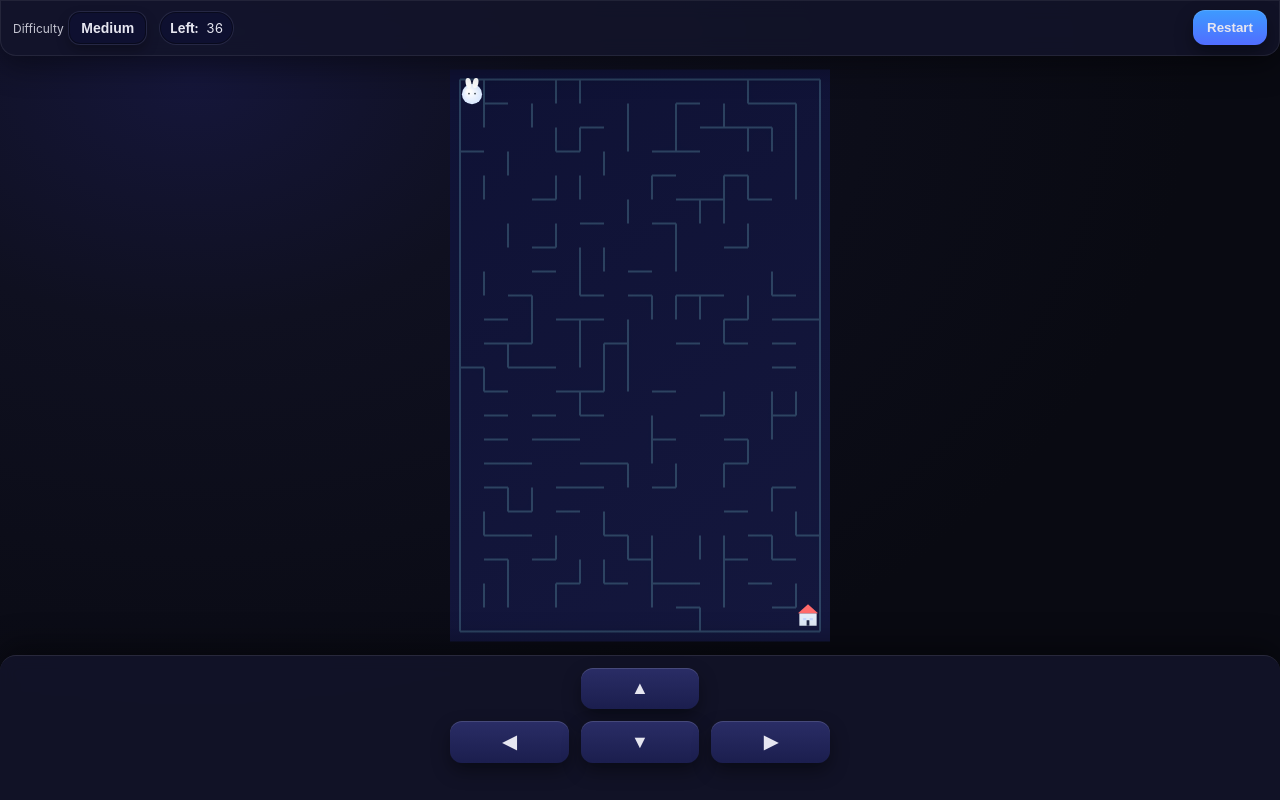
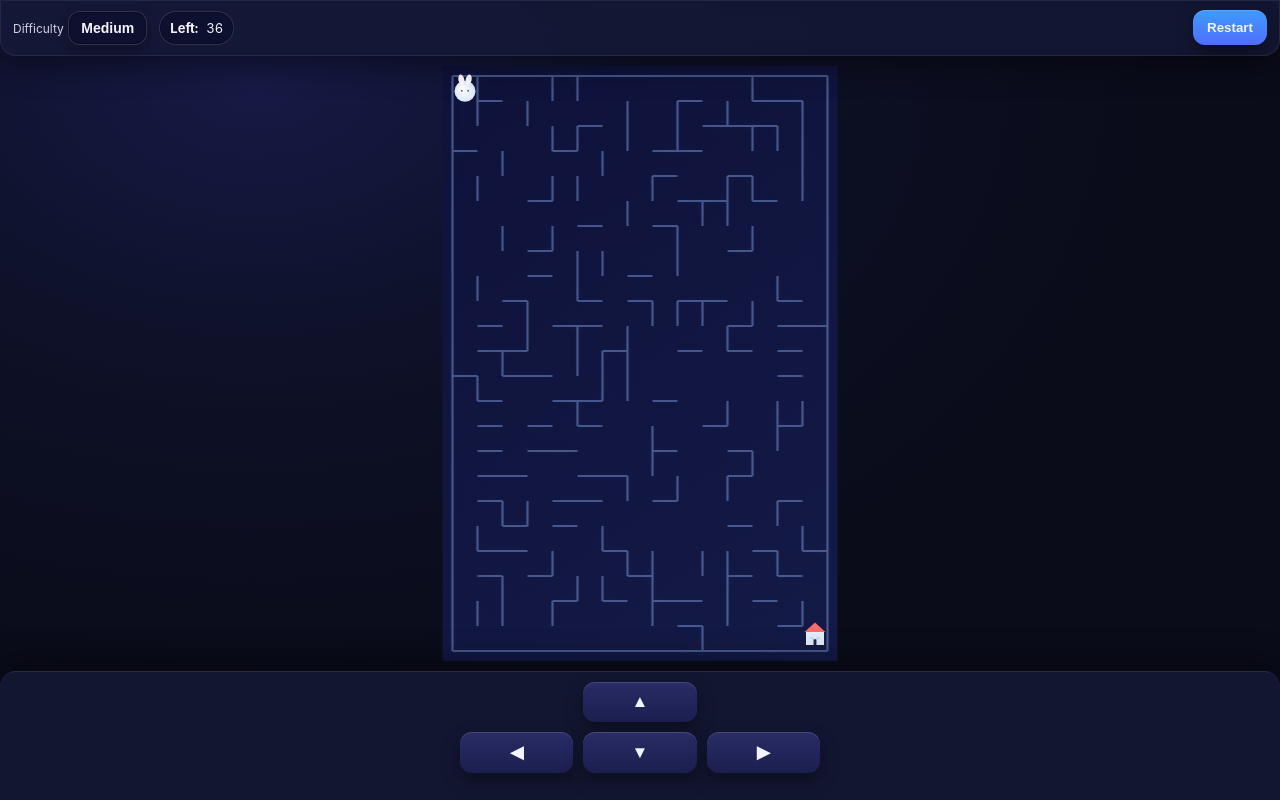
Before and after one commit to alirezasalem/maze, a plain HTML site: page index.html in a window 1280 px wide. Drawn offline with Linux system fonts and the light colour scheme.

Commit message:
Update index.html

```diff
--- a/index.html
+++ b/index.html
@@ -3,44 +3,53 @@
 <head>
   <meta charset="utf-8" />
   <meta name="viewport" content="width=device-width, initial-scale=1, viewport-fit=cover" />
-  <meta name="theme-color" content="#0f1020" />
+  <meta name="theme-color" content="#0e1128" />
   <title>Neon Labyrinth — Minimal</title>
   <style>
     :root{
-      --bg1:#0f1020; --bg2:#090a12; --panel:#13142a; --text:#e6e6f0;
-      --accent:#6cf7ff; --accent2:#b46cff; --accent3:#4dff88;
-      --wall:#1f2140; --glow:#86f9ff88; --safe-bottom: env(safe-area-inset-bottom);
+      /* Higher-contrast, accessible palette */
+      --bg1:#0e1128; --bg2:#0a0c1a; --panel:#151936; --text:#f1f5ff;
+      --wall:#96b7ff66;            /* brighter walls */
+      --trail-outer:#0b0f2f;       /* dark outline for contrast */
+      --trail-inner:#ffd54a;       /* bright amber trail */
+      --optimal:#ff9f1c;           /* vivid orange optimal path */
+      --safe-bottom: env(safe-area-inset-bottom);
     }
     html,body{height:100%}
-    body{margin:0; font-family:Inter,system-ui,Segoe UI,Roboto,Helvetica,Arial,sans-serif; color:var(--text); background: radial-gradient(1000px 700px at 15% 10%, #15163a 0%, var(--bg1) 35%, var(--bg2) 100%); overflow:hidden; touch-action:none}
+    body{margin:0; font-family:Inter,system-ui,Segoe UI,Roboto,Helvetica,Arial,sans-serif; color:var(--text); background: radial-gradient(900px 600px at 20% 10%, #161a46 0%, var(--bg1) 45%, var(--bg2) 100%); overflow:hidden; touch-action:none}
 
     .wrap{position:relative; width:100vw; height:100vh; display:grid; grid-template-rows:auto 1fr auto}
 
     /* Stage */
     .stage{position:relative}
-    canvas{position:absolute; inset:0; width:100%; height:100%; display:block}
+    .stage canvas{position:absolute; inset:0; width:100%; height:100%; display:block; transition:filter .25s ease}
+    /* Blur the gameplay when modal is open */
+    body.modal-open .stage canvas{ filter: blur(2.2px) brightness(.9) }
 
     /* HUD (kept only Difficulty, Left, Restart) */
-    .hud{position:relative; z-index:5; display:flex; gap:12px; align-items:center; padding:10px 12px; background: color-mix(in srgb, var(--panel) 86%, transparent); backdrop-filter: blur(10px); border-radius:0 0 16px 16px; box-shadow:0 10px 30px #0006, inset 0 1px 0 #fff1; border-bottom:1px solid #ffffff14; border-left:1px solid #ffffff14; border-right:1px solid #ffffff14}
+    .hud{position:relative; z-index:5; display:flex; gap:12px; align-items:center; padding:10px 12px; background: color-mix(in srgb, var(--panel) 88%, transparent); backdrop-filter: blur(10px); border-radius:0 0 16px 16px; box-shadow:0 10px 30px #0006, inset 0 1px 0 #fff1; border-bottom:1px solid #ffffff14; border-left:1px solid #ffffff14; border-right:1px solid #ffffff14}
     .spacer{flex:1}
     label{font-size:12px; opacity:.85}
     select,button{appearance:none; border:none; outline:none; color:var(--text); font-weight:600}
-    select{background:#0e1030; border:1px solid #ffffff18; border-radius:12px; padding:8px 12px; cursor:pointer; box-shadow: inset 0 0 0 1px #0006, 0 6px 12px #0004; font-size:14px}
+    select{background:#0e1030; border:1px solid #ffffff26; border-radius:12px; padding:8px 12px; cursor:pointer; box-shadow: inset 0 0 0 1px #0006, 0 6px 12px #0004; font-size:14px}
     button{border-radius:12px; padding:10px 14px; cursor:pointer; background: linear-gradient(180deg, #3d9bff, #516dff); box-shadow: 0 8px 18px #0006, inset 0 1px 0 #ffffff22}
-    .pill{padding:8px 10px; border-radius:999px; font-variant-numeric:tabular-nums; background:#0e1030; border:1px solid #ffffff18; box-shadow: inset 0 0 0 1px #0006; display:flex; align-items:center; gap:8px; font-size:13px}
+    .pill{padding:8px 10px; border-radius:999px; font-variant-numeric:tabular-nums; background:#0e1030; border:1px solid #ffffff24; box-shadow: inset 0 0 0 1px #0006; display:flex; align-items:center; gap:8px; font-size:13px}
 
     /* Bottom on‑screen arrows (single mode) */
-    .controls{position:relative; z-index:5; padding:12px 12px calc(12px + var(--safe-bottom)); display:flex; align-items:center; justify-content:center; background: color-mix(in srgb, var(--panel) 86%, transparent); backdrop-filter: blur(8px); border-radius:16px 16px 0 0; border-top:1px solid #ffffff18; box-shadow:0 -10px 30px #0006}
-    .pad{ position:relative; width:min(60vw,380px); height:min(18vh,120px); display:grid; grid-template-columns:repeat(3,1fr); grid-template-rows:repeat(3,1fr); gap: clamp(6px,2vw,12px)}
-    .pad button{ border-radius:12px; font-size: clamp(14px,3.6vw,18px); width:100%; height:100%; background: linear-gradient(180deg, #2a2d66, #1b1e4e); box-shadow:0 8px 18px #0006, inset 0 1px 0 #ffffff22 }
+    .controls{position:relative; z-index:5; padding:10px 12px calc(10px + var(--safe-bottom)); display:flex; align-items:center; justify-content:center; background: color-mix(in srgb, var(--panel) 86%, transparent); backdrop-filter: blur(8px); border-radius:16px 16px 0 0; border-top:1px solid #ffffff18; box-shadow:0 -10px 30px #0006}
+    .pad{ position:relative; width:min(54vw,360px); height:min(16vh,108px); display:grid; grid-template-columns:repeat(3,1fr); grid-template-rows:repeat(3,1fr); gap: clamp(6px,2vw,10px)}
+    .pad button{ border-radius:12px; font-size: clamp(13px,3.2vw,17px); width:100%; height:100%; background: linear-gradient(180deg, #2a2d66, #1b1e4e); box-shadow:0 8px 18px #0006, inset 0 1px 0 #ffffff22 }
     .pad .sp{ visibility:hidden }
 
-    /* End banner */
-    .end{ position:absolute; inset:0; display:none; align-items:center; justify-content:center; z-index:6; }
-    .end.show{ display:flex }
-    .card{ background:#14163aee; border:1px solid #ffffff18; border-radius:16px; padding:16px; width:min(92vw, 520px); text-align:center; box-shadow:0 20px 50px #0009; }
+    /* End banner with animated entrance */
+    .end{ position:absolute; inset:0; display:none; align-items:center; justify-content:center; z-index:6; background: rgba(8,10,24,.35); backdrop-filter: blur(3px); opacity:0 }
+    .end.show{ display:flex; animation: fadeBg .25s ease forwards }
+    @keyframes fadeBg{ from{ opacity:0 } to{ opacity:1 } }
+    .card{ background:#14163aec; border:1px solid #ffffff22; border-radius:18px; padding:18px; width:min(92vw, 520px); text-align:center; box-shadow:0 20px 50px #000a; transform: translateY(10px) scale(.98); opacity:0 }
+    .end.show .card{ animation: popIn .28s cubic-bezier(.2,.9,.2,1.05) .1s forwards }
+    @keyframes popIn{ to { transform:none; opacity:1 } }
     .card h2{ margin:0 0 6px; font-size:clamp(18px,4.8vw,28px); letter-spacing:.02em }
-    .card p{ opacity:.9; margin:.25rem 0 .75rem; font-size:clamp(14px,3.6vw,16px) }
+    .card p{ opacity:.95; margin:.25rem 0 .75rem; font-size:clamp(14px,3.6vw,16px) }
     .card .row{ display:flex; gap:10px; justify-content:center; flex-wrap:wrap }
     .card button{ background: linear-gradient(180deg, #3d9bff, #516dff); }
     .card .ghost{ background: #0e1030 }
@@ -98,31 +107,26 @@
   const lerp=(a,b,t)=>a+(b-a)*t; const ease=t=>1-Math.pow(1-t,3);
   const pick = arr => arr[Math.floor(Math.random()*arr.length)];
 
-  // ---------- Vector pet & den (simple, consistent) ----------
+  // ---------- WebAudio (tiny synth SFX) ----------
+  let audioCtx = null;
+  const initAudio = () => { if(!audioCtx){ const C = window.AudioContext||window.webkitAudioContext; if(C) audioCtx = new C(); } };
+  const beep = (freq=520, dur=0.06, type='sine', gain=0.06, when=0) => { if(!audioCtx) return; const t=audioCtx.currentTime+when; const o=audioCtx.createOscillator(); const g=audioCtx.createGain(); o.type=type; o.frequency.value=freq; g.gain.setValueAtTime(gain,t); g.gain.exponentialRampToValueAtTime(0.0001, t+dur); o.connect(g).connect(audioCtx.destination); o.start(t); o.stop(t+dur); };
+  const playMove = ()=>{ beep(560,0.05,'sine',0.05); };
+  const playWin = ()=>{ if(!audioCtx) return; // quick triad
+    beep(660,0.18,'triangle',0.06,0);
+    beep(880,0.18,'triangle',0.05,0.08);
+    beep(990,0.20,'triangle',0.05,0.16);
+  };
+
+  // Hook audio init to first user action
+  window.addEventListener('keydown', initAudio, {once:true});
+  document.addEventListener('pointerdown', initAudio, {once:true});
+
+  // ---------- Vector pet & den ----------
   function drawHead(ctx, x, y, r, a='#ffffff', b='#d8e7ff'){ const g=ctx.createRadialGradient(x-r*0.3,y-r*0.3,r*0.2,x,y,r); g.addColorStop(0,a); g.addColorStop(1,b); ctx.fillStyle=g; ctx.beginPath(); ctx.arc(x,y,r,0,Math.PI*2); ctx.fill(); }
   function drawBunny(ctx,x,y,s){ const r=s*0.42; drawHead(ctx,x,y,r); ctx.fillStyle='#ffffff'; ctx.beginPath(); ctx.ellipse(x-r*0.35,y-r*1.1,r*0.28,r*0.5,-0.2,0,Math.PI*2); ctx.fill(); ctx.beginPath(); ctx.ellipse(x+r*0.35,y-r*1.1,r*0.28,r*0.5, 0.2,0,Math.PI*2); ctx.fill(); ctx.fillStyle='#263238'; ctx.beginPath(); ctx.arc(x-r*0.3,y-r*0.05,r*0.08,0,Math.PI*2); ctx.arc(x+r*0.3,y-r*0.05,r*0.08,0,Math.PI*2); ctx.fill(); }
-  function drawHole(ctx,x,y,s){ // draw a cozy house instead of a hole
-    ctx.save();
-    const w = s*0.72, h = s*0.52;
-    // body
-    ctx.fillStyle = '#e3edf9';
-    ctx.fillRect(x - w/2, y - h/2, w, h);
-    // roof
-    ctx.fillStyle = '#ff6a6a';
-    ctx.beginPath();
-    ctx.moveTo(x - w*0.58, y - h/2);
-    ctx.lineTo(x,           y - h/2 - s*0.38);
-    ctx.lineTo(x + w*0.58, y - h/2);
-    ctx.closePath();
-    ctx.fill();
-    // door
-    ctx.fillStyle = '#1f2545';
-    ctx.fillRect(x - w*0.08, y - h/2 + h*0.56, w*0.16, h*0.44);
-    // windows
-    ctx.fillStyle = '#c7d9ff';
-    ctx.fillRect(x - w*0.28, y - h*0.12, w*0.18, h*0.18);
-    ctx.fillRect(x + w*0.10, y - h*0.12, w*0.18, h*0.18);
-    ctx.restore();
+  function drawHouse(ctx,x,y,s){
+    ctx.save(); const w=s*0.72, h=s*0.52; ctx.fillStyle='#e3edf9'; ctx.fillRect(x-w/2, y-h/2, w, h); ctx.fillStyle='#ff6a6a'; ctx.beginPath(); ctx.moveTo(x-w*0.58, y-h/2); ctx.lineTo(x, y-h/2 - s*0.38); ctx.lineTo(x+w*0.58, y-h/2); ctx.closePath(); ctx.fill(); ctx.fillStyle='#1f2545'; ctx.fillRect(x-w*0.08, y-h/2 + h*0.56, w*0.16, h*0.44); ctx.fillStyle='#c7d9ff'; ctx.fillRect(x-w*0.28, y-h*0.12, w*0.18, h*0.18); ctx.fillRect(x+w*0.10, y-h*0.12, w*0.18, h*0.18); ctx.restore();
   }
 
   // ---------- Maze ----------
@@ -149,15 +153,22 @@
   function fitCell(){ if(!state.maze) return; const W=stage.clientWidth-pad*2; const H=stage.clientHeight-pad*2; cellSize=Math.max(10, Math.floor(Math.min(W/state.maze.cols, H/state.maze.rows))); }
   function origin(){ const {cols,rows}=state.maze; return {ox:(stage.clientWidth-cols*cellSize)/2, oy:(stage.clientHeight-rows*cellSize)/2}; }
 
+  // ---------- Particles (stars & sparkles) ----------
+  const stars=[]; // {x,y,vx,vy,g,life,t,size}
+  function celebrate(x,y){ const n=180; for(let i=0;i<n;i++){ const ang=Math.random()*Math.PI*2; const sp=2+Math.random()*5; const sz=1+Math.random()*2.4; stars.push({x,y, vx:Math.cos(ang)*sp, vy:Math.sin(ang)*sp-1.0, g:0.03+Math.random()*0.05, life:700+Math.random()*900, t:0, size:sz}); } }
+  function drawStars(dt){ fctx.globalCompositeOperation='lighter'; for(let i=stars.length-1;i>=0;i--){ const p=stars[i]; p.t+=dt; p.x+=p.vx; p.y+=p.vy; p.vy+=p.g; if(p.t>p.life){ stars.splice(i,1); continue; } const a=1-(p.t/p.life); fctx.fillStyle=`hsla(${(p.t*0.18)%360}, 90%, 65%, ${a})`; fctx.beginPath(); fctx.arc(p.x,p.y,p.size,0,Math.PI*2); fctx.fill(); } fctx.globalCompositeOperation='source-over'; }
+
   // ---------- Render ----------
-  function drawStatic(){ if(!state.maze) return; mctx.clearRect(0,0,mazeCv.width,mazeCv.height); const {cols,rows}=state.maze; const {ox,oy}=origin(); const g=mctx.createLinearGradient(ox,oy,ox+cols*cellSize,oy+rows*cellSize); g.addColorStop(0,'#0f1235'); g.addColorStop(1,'#14173d'); mctx.fillStyle=g; mctx.fillRect(ox-10,oy-10,cols*cellSize+20,rows*cellSize+20); mctx.lineWidth=2; mctx.strokeStyle='#9bf9ff33'; mctx.shadowColor='#86f9ff22'; mctx.shadowBlur=10; mctx.beginPath(); for(let y=0;y<rows;y++){for(let x=0;x<cols;x++){const c=state.maze.cell(x,y); const X=ox+x*cellSize, Y=oy+y*cellSize; if(c.walls[0]){mctx.moveTo(X,Y); mctx.lineTo(X+cellSize,Y);} if(c.walls[1]){mctx.moveTo(X+cellSize,Y); mctx.lineTo(X+cellSize,Y+cellSize);} if(c.walls[2]){mctx.moveTo(X,Y+cellSize); mctx.lineTo(X+cellSize,Y+cellSize);} if(c.walls[3]){mctx.moveTo(X,Y); mctx.lineTo(X,Y+cellSize);} }} mctx.stroke(); mctx.shadowBlur=0; const sx=ox+cellSize*0.5, sy=oy+cellSize*0.5; const gx=ox+(cols-0.5)*cellSize, gy=oy+(rows-0.5)*cellSize; mctx.fillStyle='#6cf7ff33'; mctx.beginPath(); mctx.arc(sx,sy,cellSize*0.33,0,Math.PI*2); mctx.fill(); drawHole(mctx,gx,gy,cellSize); if(state.showOptimal) drawOptimal(); }
+  function drawStatic(){ if(!state.maze) return; mctx.clearRect(0,0,mazeCv.width,mazeCv.height); const {cols,rows}=state.maze; const {ox,oy}=origin(); const g=mctx.createLinearGradient(ox,oy,ox+cols*cellSize,oy+rows*cellSize); g.addColorStop(0,'#0f123a'); g.addColorStop(1,'#141a46'); mctx.fillStyle=g; mctx.fillRect(ox-10,oy-10,cols*cellSize+20,rows*cellSize+20); mctx.lineWidth=2.2; mctx.strokeStyle=getComputedStyle(document.documentElement).getPropertyValue('--wall'); mctx.shadowColor='#86f9ff22'; mctx.shadowBlur=10; mctx.beginPath(); for(let y=0;y<rows;y++){for(let x=0;x<cols;x++){const c=state.maze.cell(x,y); const X=ox+x*cellSize, Y=oy+y*cellSize; if(c.walls[0]){mctx.moveTo(X,Y); mctx.lineTo(X+cellSize,Y);} if(c.walls[1]){mctx.moveTo(X+cellSize,Y); mctx.lineTo(X+cellSize,Y+cellSize);} if(c.walls[2]){mctx.moveTo(X,Y+cellSize); mctx.lineTo(X+cellSize,Y+cellSize);} if(c.walls[3]){mctx.moveTo(X,Y); mctx.lineTo(X,Y+cellSize);} }} mctx.stroke(); mctx.shadowBlur=0; const sx=ox+cellSize*0.5, sy=oy+cellSize*0.5; const gx=ox+(cols-0.5)*cellSize, gy=oy+(rows-0.5)*cellSize; mctx.fillStyle='#ffffff22'; mctx.beginPath(); mctx.arc(sx,sy,cellSize*0.33,0,Math.PI*2); mctx.fill(); drawHouse(mctx,gx,gy,cellSize); if(state.showOptimal) drawOptimal(); }
 
-  function drawTrail(){ const {ox,oy}=origin(); const pts=state.path.map(p=>({x:ox+p.x*cellSize+cellSize*0.5,y:oy+p.y*cellSize+cellSize*0.5})); pts.push({x:ox+state.player.px*cellSize+cellSize*0.5, y:oy+state.player.py*cellSize+cellSize*0.5}); fctx.save(); fctx.clearRect(0,0,fxCv.width,fxCv.height); fctx.lineJoin='round'; fctx.lineCap='round'; fctx.strokeStyle='#6cf7ff33'; fctx.lineWidth=Math.max(2,cellSize*0.28); fctx.beginPath(); pts.forEach((p,i)=> i? fctx.lineTo(p.x,p.y):fctx.moveTo(p.x,p.y)); fctx.stroke(); fctx.strokeStyle='#6cf7ffcc'; fctx.lineWidth=Math.max(2,cellSize*0.16); fctx.beginPath(); pts.forEach((p,i)=> i? fctx.lineTo(p.x,p.y):fctx.moveTo(p.x,p.y)); fctx.stroke(); fctx.restore(); }
+  function drawTrail(){ const {ox,oy}=origin(); const pts=state.path.map(p=>({x:ox+p.x*cellSize+cellSize*0.5,y:oy+p.y*cellSize+cellSize*0.5})); pts.push({x:ox+state.player.px*cellSize+cellSize*0.5, y:oy+state.player.py*cellSize+cellSize*0.5}); fctx.save(); fctx.clearRect(0,0,fxCv.width,fxCv.height); fctx.lineJoin='round'; fctx.lineCap='round'; // outer dark
+    fctx.strokeStyle=getComputedStyle(document.documentElement).getPropertyValue('--trail-outer'); fctx.lineWidth=Math.max(2,cellSize*0.32); fctx.beginPath(); pts.forEach((p,i)=> i? fctx.lineTo(p.x,p.y):fctx.moveTo(p.x,p.y)); fctx.stroke(); // inner bright
+    fctx.strokeStyle=getComputedStyle(document.documentElement).getPropertyValue('--trail-inner'); fctx.lineWidth=Math.max(2,cellSize*0.18); fctx.beginPath(); pts.forEach((p,i)=> i? fctx.lineTo(p.x,p.y):fctx.moveTo(p.x,p.y)); fctx.stroke(); fctx.restore(); }
 
   function drawPlayer(t){ const {ox,oy}=origin(); const cx=ox+state.player.px*cellSize+cellSize*0.5, cy=oy+state.player.py*cellSize+cellSize*0.5; const bob=Math.sin(t/240)*Math.min(6,cellSize*0.12); drawTrail(); // shadow
-    fctx.save(); fctx.fillStyle='#00000030'; fctx.beginPath(); fctx.ellipse(cx, cy+cellSize*0.18, cellSize*0.24, cellSize*0.12, 0, 0, Math.PI*2); fctx.fill(); fctx.restore(); drawBunny(fctx, cx, cy+bob, cellSize); }
+    fctx.save(); fctx.fillStyle='#00000040'; fctx.beginPath(); fctx.ellipse(cx, cy+cellSize*0.18, cellSize*0.24, cellSize*0.12, 0, 0, Math.PI*2); fctx.fill(); fctx.restore(); drawBunny(fctx, cx, cy+bob, cellSize); }
 
-  function drawOptimal(){ const {ox,oy}=origin(); if(!state.optimalPath.length) return; mctx.save(); mctx.lineCap='round'; mctx.lineJoin='round'; mctx.strokeStyle='#ffde5bcc'; mctx.lineWidth=Math.max(2,cellSize*0.18); mctx.beginPath(); state.optimalPath.forEach((p,i)=>{const x=ox+p.x*cellSize+cellSize*0.5, y=oy+p.y*cellSize+cellSize*0.5; i? mctx.lineTo(x,y):mctx.moveTo(x,y);}); mctx.stroke(); mctx.restore(); }
+  function drawOptimal(){ const {ox,oy}=origin(); if(!state.optimalPath.length) return; mctx.save(); mctx.lineCap='round'; mctx.lineJoin='round'; mctx.strokeStyle=getComputedStyle(document.documentElement).getPropertyValue('--optimal'); mctx.lineWidth=Math.max(2,cellSize*0.2); mctx.setLineDash([Math.max(2,cellSize*0.35), Math.max(2,cellSize*0.22)]); mctx.beginPath(); state.optimalPath.forEach((p,i)=>{const x=ox+p.x*cellSize+cellSize*0.5, y=oy+p.y*cellSize+cellSize*0.5; i? mctx.lineTo(x,y):mctx.moveTo(x,y);}); mctx.stroke(); mctx.setLineDash([]); mctx.restore(); }
 
   // ---------- Input (keyboard + buttons) ----------
   const KEYMAP={ArrowUp:[0,-1],ArrowRight:[1,0],ArrowDown:[0,1],ArrowLeft:[-1,0],KeyW:[0,-1],KeyD:[1,0],KeyS:[0,1],KeyA:[-1,0]};
@@ -166,7 +177,7 @@
 
   // ---------- Moves ----------
   function tryMove(dx,dy){ if(state.player.moving) return; const c=state.maze.cell(state.player.gx,state.player.gy); const dir = dx===0&&dy===-1?0:dx===1&&dy===0?1:dx===0&&dy===1?2:3; if(c.walls[dir]) return; moveTo(state.player.gx+dx, state.player.gy+dy); }
-  function moveTo(nx,ny){ state.player.moving=true; state.moves++; updateLeft(); const sx=state.player.gx, sy=state.player.gy; const t0=now(), dur=140; const step=()=>{ const k=Math.min(1,(now()-t0)/dur), e=ease(k); state.player.px=lerp(sx,nx,e); state.player.py=lerp(sy,ny,e); if(k<1) requestAnimationFrame(step); else { state.player.gx=nx; state.player.gy=ny; state.player.px=nx; state.player.py=ny; state.player.moving=false; const L=state.path.length; if(L>=2 && state.path[L-2].x===nx && state.path[L-2].y===ny) state.path.pop(); else state.path.push({x:nx,y:ny}); checkWin(); } }; step(); }
+  function moveTo(nx,ny){ state.player.moving=true; state.moves++; updateLeft(); playMove(); const sx=state.player.gx, sy=state.player.gy; const t0=now(), dur=140; const step=()=>{ const k=Math.min(1,(now()-t0)/dur), e=ease(k); state.player.px=lerp(sx,nx,e); state.player.py=lerp(sy,ny,e); if(k<1) requestAnimationFrame(step); else { state.player.gx=nx; state.player.gy=ny; state.player.px=nx; state.player.py=ny; state.player.moving=false; const L=state.path.length; if(L>=2 && state.path[L-2].x===nx && state.path[L-2].y===ny) state.path.pop(); else state.path.push({x:nx,y:ny}); checkWin(); } }; step(); }
 
   // ---------- Shortest path ----------
   function shortestPath(){ const {cols,rows}=state.maze; const goal={x:cols-1,y:rows-1}; const dist=Array.from({length:rows},()=>Array(cols).fill(Infinity)); const prev=Array.from({length:rows},()=>Array(cols).fill(null)); const q=[{x:0,y:0}]; dist[0][0]=0; while(q.length){ const {x,y}=q.shift(); if(x===goal.x && y===goal.y) break; const c=state.maze.cell(x,y); const neigh=[[0,-1,0],[1,0,1],[0,1,2],[-1,0,3]]; for(const [dx,dy,wi] of neigh){ const nx=x+dx, ny=y+dy; if(nx<0||ny<0||nx>=cols||ny>=rows) continue; if(c.walls[wi]) continue; const nc=state.maze.cell(nx,ny); const wj=(wi+2)%4; if(nc.walls[wj]) continue; if(dist[ny][nx]===Infinity){ dist[ny][nx]=dist[y][x]+1; prev[ny][nx]={x,y}; q.push({x:nx,y:ny}); } } }
@@ -179,12 +190,12 @@
 
   document.getElementById('difficulty').addEventListener('change', e=>{ state.diff=e.target.value; newMaze(); });
   document.getElementById('restart').addEventListener('click', restart);
-  againBtn.addEventListener('click', ()=>{ endEl.classList.remove('show'); newMaze(); });
-  dismissBtn.addEventListener('click', ()=> endEl.classList.remove('show'));
+  againBtn.addEventListener('click', ()=>{ endEl.classList.remove('show'); document.body.classList.remove('modal-open'); newMaze(); });
+  dismissBtn.addEventListener('click', ()=> { endEl.classList.remove('show'); document.body.classList.remove('modal-open'); });
 
   // ---------- Game flow ----------
   function newMaze(){ const d=DIFFS[state.diff]; state.maze=new Maze(d.cols,d.rows,d.braid); fitCell(); state.player={gx:0,gy:0,px:0,py:0,moving:false}; state.goal={x:state.maze.cols-1, y:state.maze.rows-1}; state.path=[{x:0,y:0}]; const sp=shortestPath(); state.optimalMoves=sp.len; state.optimalPath=sp.path; state.moves=0; state.showOptimal=false; updateLeft(); drawStatic(); state.running=true; }
-  function restart(){ state.player={gx:0,gy:0,px:0,py:0,moving:false}; state.path=[{x:0,y:0}]; state.moves=0; state.showOptimal=false; endEl.classList.remove('show'); updateLeft(); }
+  function restart(){ state.player={gx:0,gy:0,px:0,py:0,moving:false}; state.path=[{x:0,y:0}]; state.moves=0; state.showOptimal=false; endEl.classList.remove('show'); document.body.classList.remove('modal-open'); updateLeft(); }
 
   const WIN_LINES=[
     'Well done! 🎉', 'Great job! ✨', 'You did it! 🏆', 'Nice! 💫', 'Brilliant! 🌟',
@@ -194,17 +205,22 @@
   function checkWin(){
     if(state.player.gx===state.goal.x && state.player.gy===state.goal.y){
       state.running=false;
+      const {ox,oy}=origin();
+      const gx=ox+(state.goal.x+0.5)*cellSize, gy=oy+(state.goal.y+0.5)*cellSize;
+      celebrate(gx,gy); // sparkle burst
+      playWin();
       const over = state.moves>state.optimalMoves;
       state.showOptimal = over; drawStatic();
       endTitle.textContent = pick(WIN_LINES);
       const delta = state.optimalMoves - state.moves;
       endDesc.textContent = over ? `Optimal path shown in gold (you were ${-delta} moves over).` : 'Perfect path! You matched the optimal route.';
       endEl.classList.add('show');
+      document.body.classList.add('modal-open');
     }
   }
 
   // ---------- Loop ----------
-  let last=now(); function loop(){ const t=now(); last=t; drawStatic(); drawPlayer(t); requestAnimationFrame(loop); }
+  let last=now(); function loop(){ const t=now(); const dt=t-last; last=t; drawStatic(); drawPlayer(t); drawStars(dt); requestAnimationFrame(loop); }
 
   // ---------- Self tests ----------
   function selfTests(){ const sp=shortestPath(); console.assert(Number.isFinite(sp.len) && sp.len>0, 'BFS shortest path exists'); }
```
